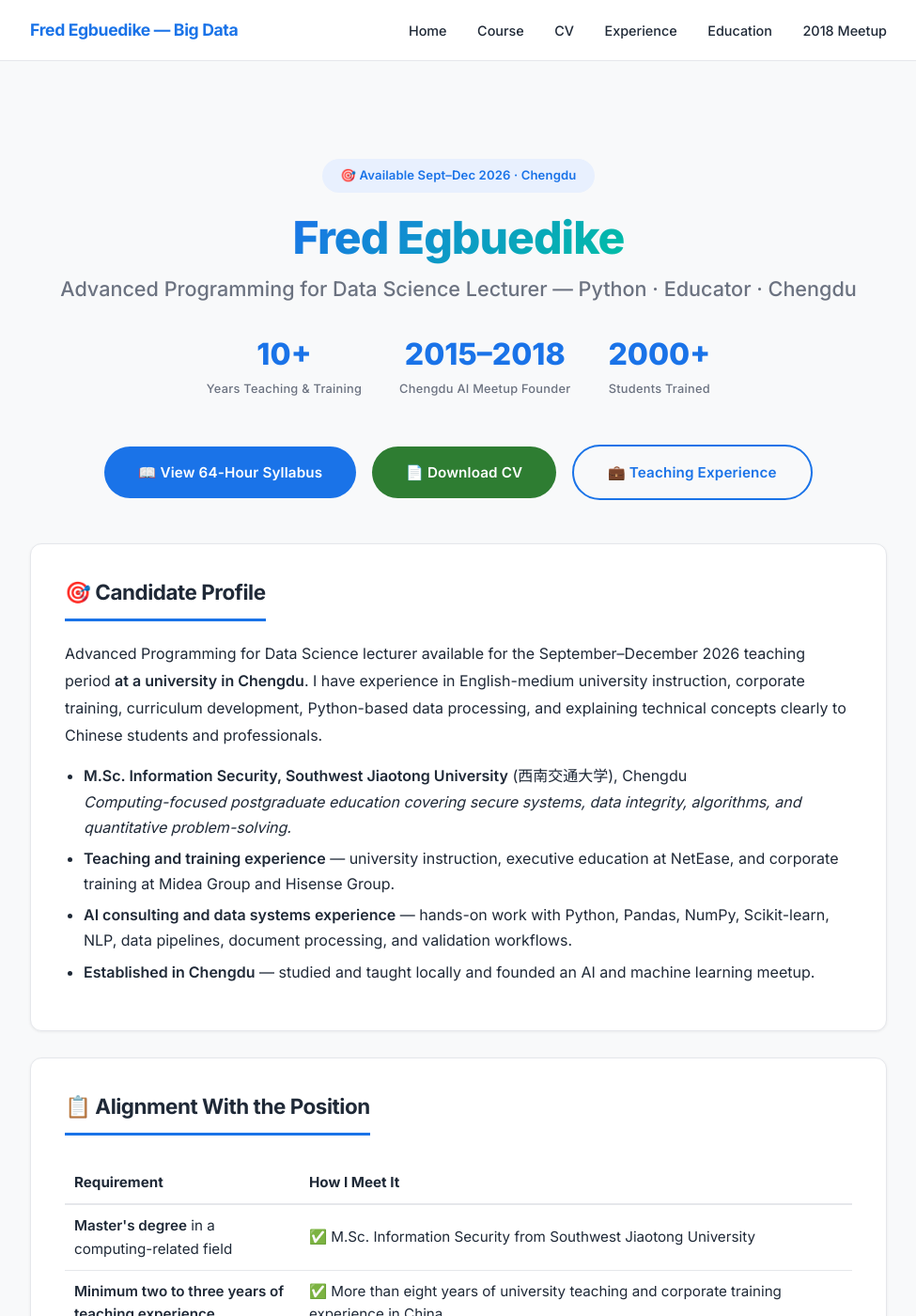
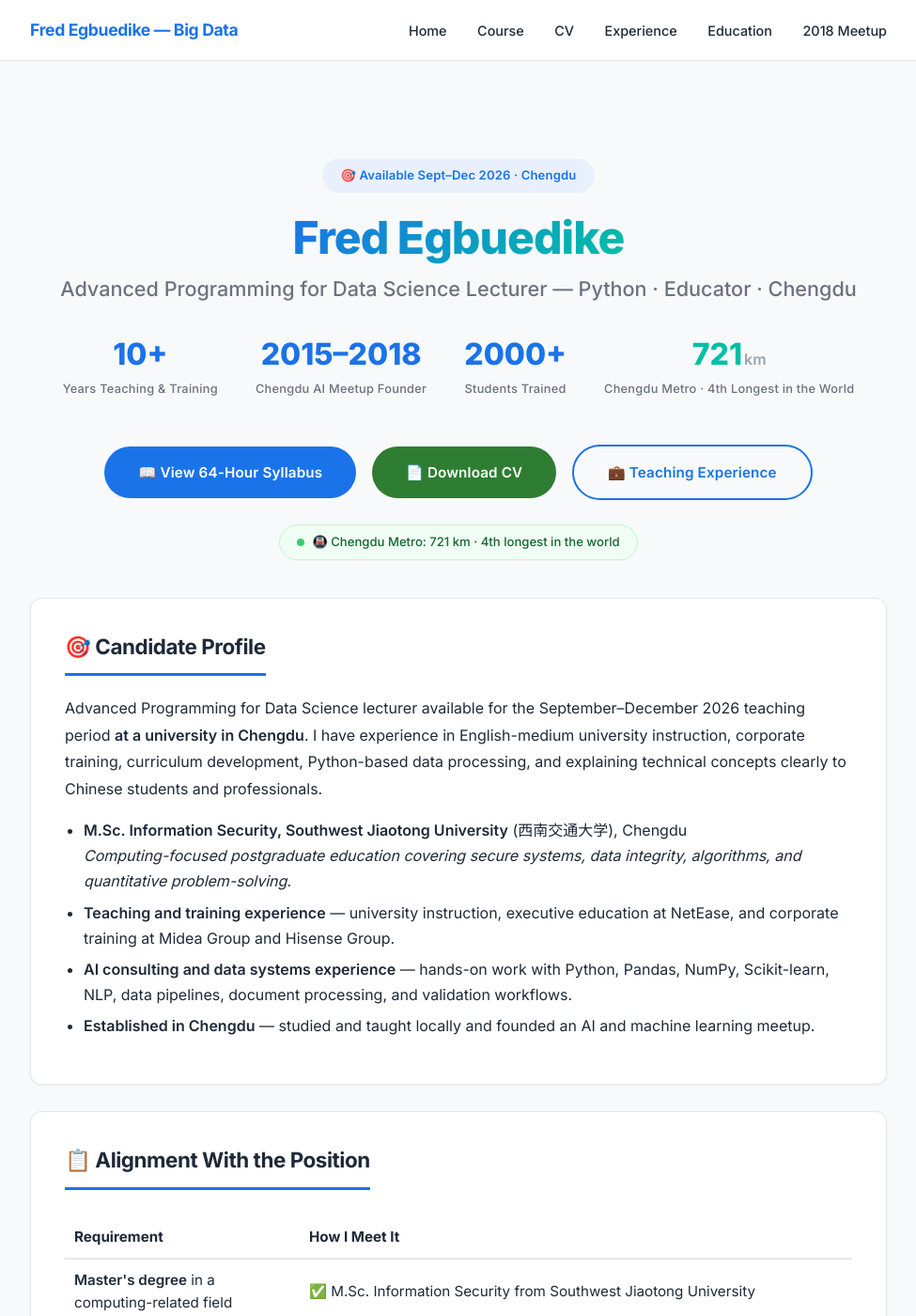
Before and after one commit to Fredilly/big-data, a Jekyll site: the page built from index.md, in a window 1280 px wide and 1400 px high. Shown: the whole window at 94% size, without its empty margins (152-1127 px from the left). Built offline with Jekyll 4.4.1, drawn with Linux system fonts in a browser that asks for light colours; nearby versions of some CDN libraries.

Commit message:
Add Chengdu metro stat (721km, 4th world) + live weather badge via Open-Meteo API

```diff
--- a/_layouts/default.html
+++ b/_layouts/default.html
@@ -38,5 +38,24 @@
       <a href="https://kaggle.com/{{ site.kaggle_username }}">Kaggle</a></p>
     </div>
   </footer>
+
+<script>
+async function loadChengduData() {
+  const badge = document.getElementById('live-text');
+  if (!badge) return;
+  try {
+    const res = await fetch('https://api.open-meteo.com/v1/forecast?latitude=30.5728&longitude=104.0668&current=temperature_2m,relative_humidity_2m,weather_code&timezone=Asia/Shanghai');
+    const data = await res.json();
+    const t = Math.round(data.current.temperature_2m);
+    const h = data.current.relative_humidity_2m;
+    const codes = {0:'☀️',1:'🌤️',2:'⛅',3:'☁️',45:'🌫️',48:'🌫️',51:'🌦️',61:'🌧️',71:'🌨️',95:'⛈️'};
+    const icon = codes[data.current.weather_code] || '🌤️';
+    badge.innerHTML = `${icon} Chengdu now: <strong>${t}°C</strong> · ${h}% humidity · 🚇 721 km metro`;
+  } catch {
+    badge.innerHTML = '🚇 Chengdu Metro: 721 km · 4th longest in the world';
+  }
+}
+loadChengduData();
+</script>
 </body>
 </html>
--- a/assets/css/style.css
+++ b/assets/css/style.css
@@ -157,11 +157,50 @@ p:last-child { margin-bottom: 0; }
   margin-bottom: 4px;
 }
 
+.stat .num .unit {
+  font-size: 1rem;
+  font-weight: 600;
+  color: var(--text-muted);
+  margin-left: 2px;
+}
+
+.metro-stat .num {
+  color: var(--accent);
+}
+
 .stat .label {
   font-size: 0.8rem;
   color: var(--text-light);
   font-weight: 500;
   letter-spacing: 0.02em;
+}
+
+/* ===== Live Badge ===== */
+.live-badge {
+  display: inline-flex;
+  align-items: center;
+  gap: 8px;
+  margin-top: 20px;
+  padding: 6px 18px;
+  background: #f0fdf4;
+  border: 1px solid #bbf7d0;
+  border-radius: 50px;
+  font-size: 0.82rem;
+  color: #166534;
+  font-weight: 500;
+}
+
+.live-dot {
+  width: 8px;
+  height: 8px;
+  border-radius: 50%;
+  background: #22c55e;
+  animation: pulse-dot 2s ease-in-out infinite;
+}
+
+@keyframes pulse-dot {
+  0%, 100% { opacity: 1; }
+  50% { opacity: 0.4; }
 }
 
 /* ===== Buttons ===== */
--- a/index.md
+++ b/index.md
@@ -23,12 +23,21 @@ title: Home
       <span class="num">2000+</span>
       <span class="label">Students Trained</span>
     </div>
+    <div class="stat metro-stat">
+      <span class="num">721<span class="unit">km</span></span>
+      <span class="label">Chengdu Metro · 4th Longest in the World</span>
+    </div>
   </div>
 
   <div>
     <a href="{{ '/course' | relative_url }}" class="cta-button">📖 View 64-Hour Syllabus</a>
     <a href="{{ '/cv' | relative_url }}" class="cta-button" style="background: #2e7d32;">📄 Download CV</a>
     <a href="{{ '/experience' | relative_url }}" class="cta-button outline">💼 Teaching Experience</a>
+  </div>
+
+  <div class="live-badge" id="live-badge">
+    <span class="live-dot"></span>
+    <span id="live-text">Loading Chengdu data…</span>
   </div>
 </div>
 
```
